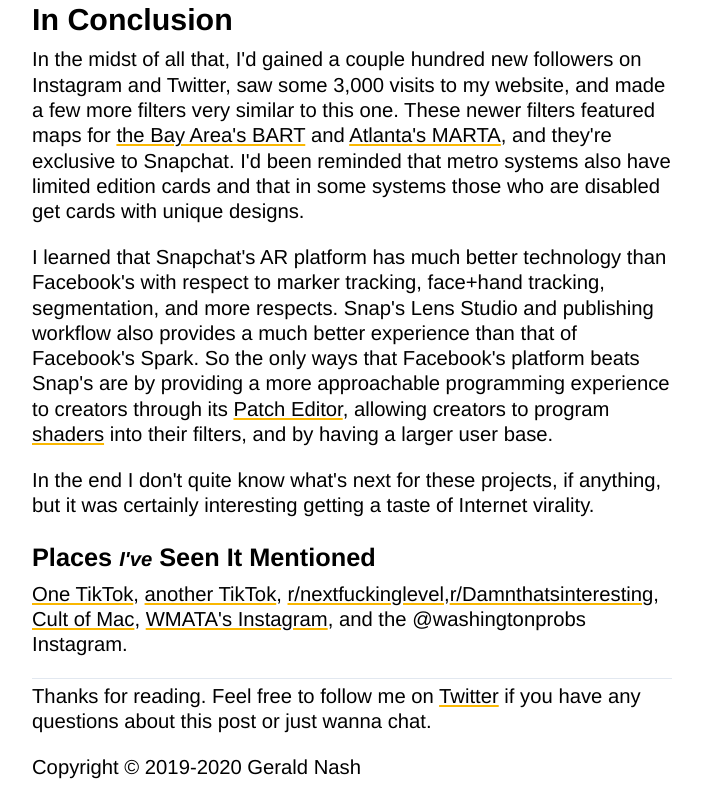
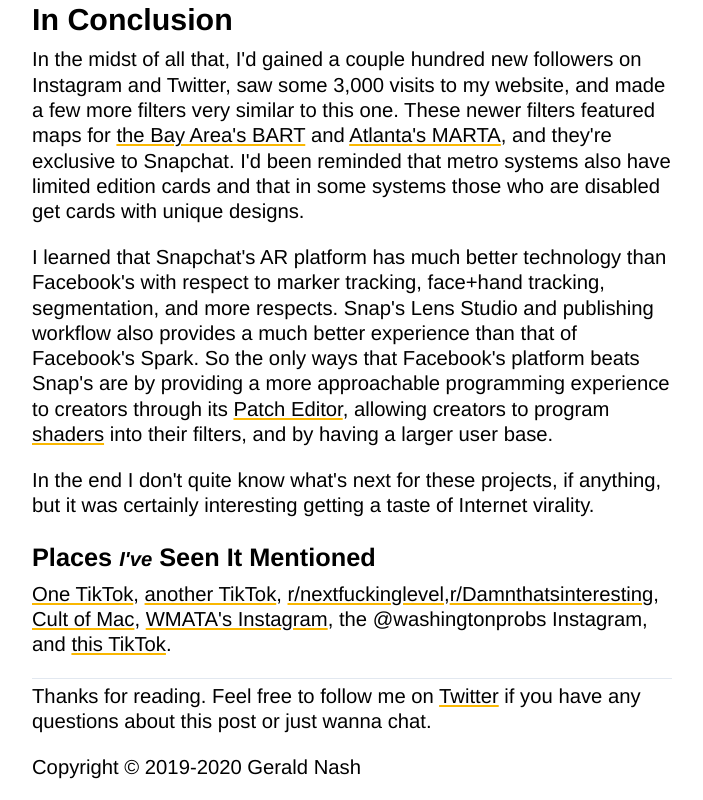
Before and after one commit to aunyks/blog, a Next.js app: page /2020/6/mixed-reality-in-transit in a window 1280 px wide. Shown: the part 3440-4240 px from the top of the page, without its empty margins (288-991 px from the left). Built offline with nearby package versions, Linux system fonts and the light colour scheme.

Commit message:
add smartmap card reference

```diff
--- a/pages/2020/6/mixed-reality-in-transit.js
+++ b/pages/2020/6/mixed-reality-in-transit.js
@@ -110,7 +110,8 @@ export default function MixedRealityInTransit() {
       <h3>Places <em>I've</em> Seen It Mentioned</h3>
       <p>
         <a target="_blank" href="https://vm.tiktok.com/J1VEswP/">One TikTok</a>, <a target="_blank" href="https://vm.tiktok.com/J1EmWXM/">another TikTok</a>, <a target="_blank" href="https://www.reddit.com/r/nextfuckinglevel/comments/hamvdk/washington_dc_metro_pass_that_displays_the_metro/">r/nextfuckinglevel</a>,
-    <a target="_blank" href="https://www.reddit.com/r/Damnthatsinteresting/comments/is0hx3/washington_dc_new_metro_pass_displays_the_metro">r/Damnthatsinteresting</a>, <a target="_blank" href="https://www.cultofmac.com/714584/awesome-snapchat-filter-shows-how-well-navigate-the-metro-in-the-age-of-ar/">Cult of Mac</a>, <a target="_blank" href="https://www.instagram.com/p/CBbX8fXh33u/">WMATA's Instagram</a>, and the @washingtonprobs Instagram.
+    <a target="_blank" href="https://www.reddit.com/r/Damnthatsinteresting/comments/is0hx3/washington_dc_new_metro_pass_displays_the_metro">r/Damnthatsinteresting</a>, <a target="_blank" href="https://www.cultofmac.com/714584/awesome-snapchat-filter-shows-how-well-navigate-the-metro-in-the-age-of-ar/">Cult of Mac</a>, <a target="_blank" href="https://www.instagram.com/p/CBbX8fXh33u/">WMATA's Instagram</a>, the @washingtonprobs Instagram,
+    and <a target="_blank" href="https://www.tiktok.com/@thejonathanlurie/video/6963085879577562374">this TikTok</a>.
     </p>
     </Post >
   )
```
